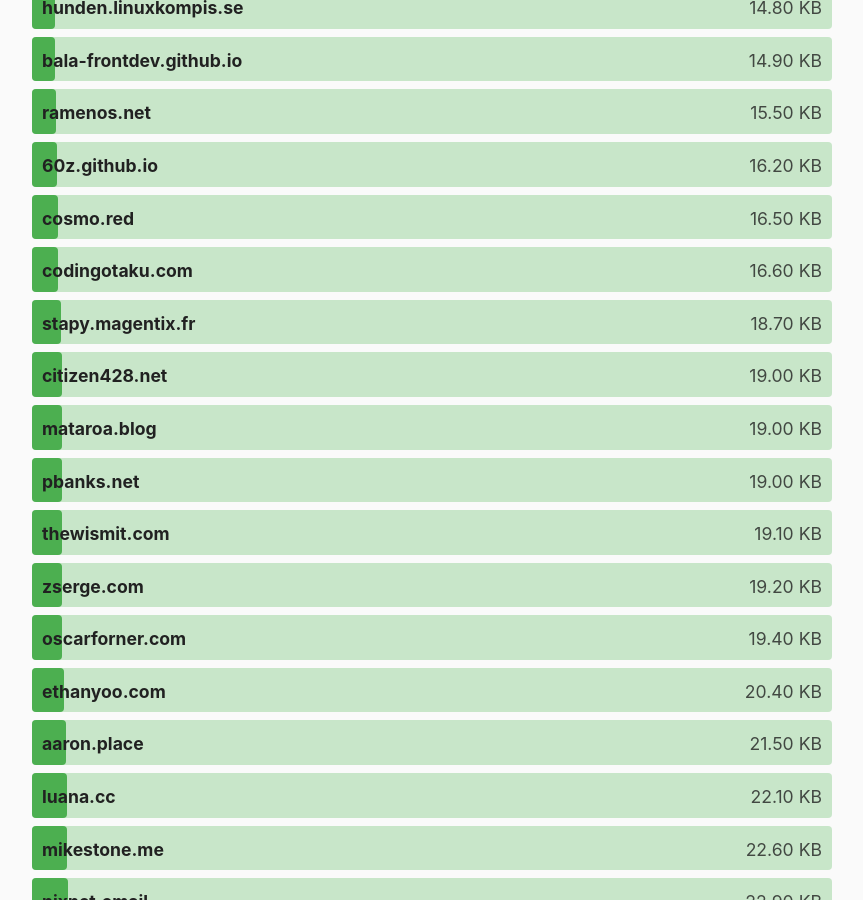
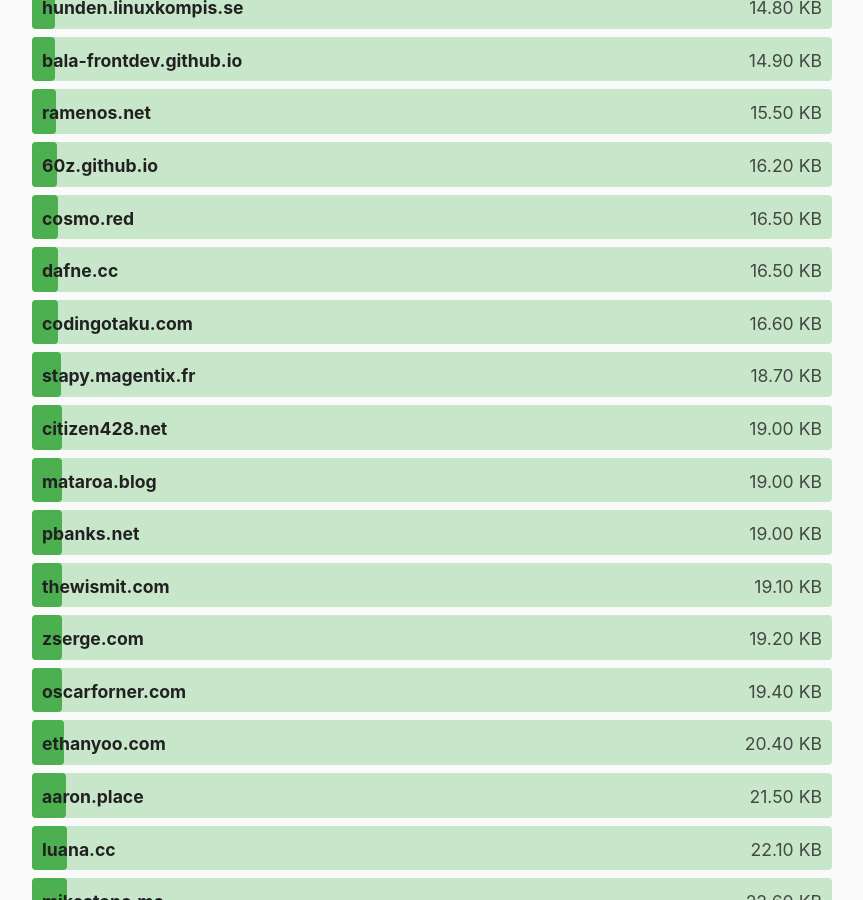
Before and after one commit to kevquirk/512kb.club, a Jekyll site: the page built from index.md, in a window 1280 px wide and 900 px high, scrolled down 4511 px. Shown: the whole window, without its empty margins (208-1071 px from the left). Built offline with Jekyll 4.4.1, drawn with Linux system fonts in a browser that asks for light colours.

Commit message:
Update sites.yml - dafne.cc
GTmetrix report: https://gtmetrix.com/reports/dafne.cc/LuXTrUg4/
Waterfall tab: https://gtmetrix.com/har.html?inputUrl=/reports/dafne.cc/LuXTrUg4/net.harp&expand=true&validate=false
Size: 16.5 KB

```diff
--- a/_data/sites.yml
+++ b/_data/sites.yml
@@ -287,6 +287,11 @@
   url: https://cycloneblaze.net/
   size: 41.9
   last_checked: N/A
+
+- domain: dafne.cc
+  url: https://dafne.cc/
+  size: 16.5
+  last_checked: 2021-06-10
 
 - domain: danielcuttridge.com
   url: https://danielcuttridge.com/
```
